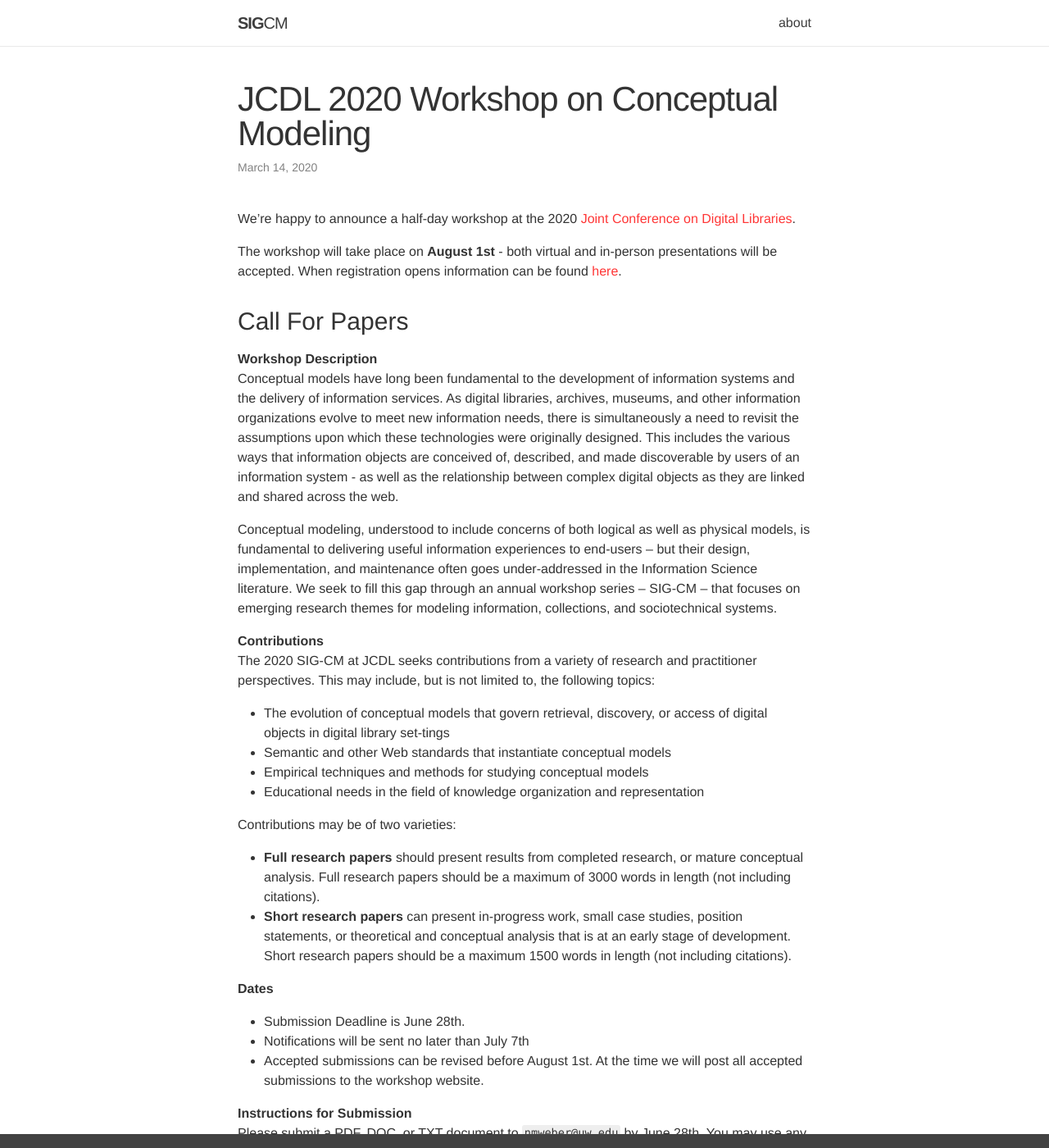
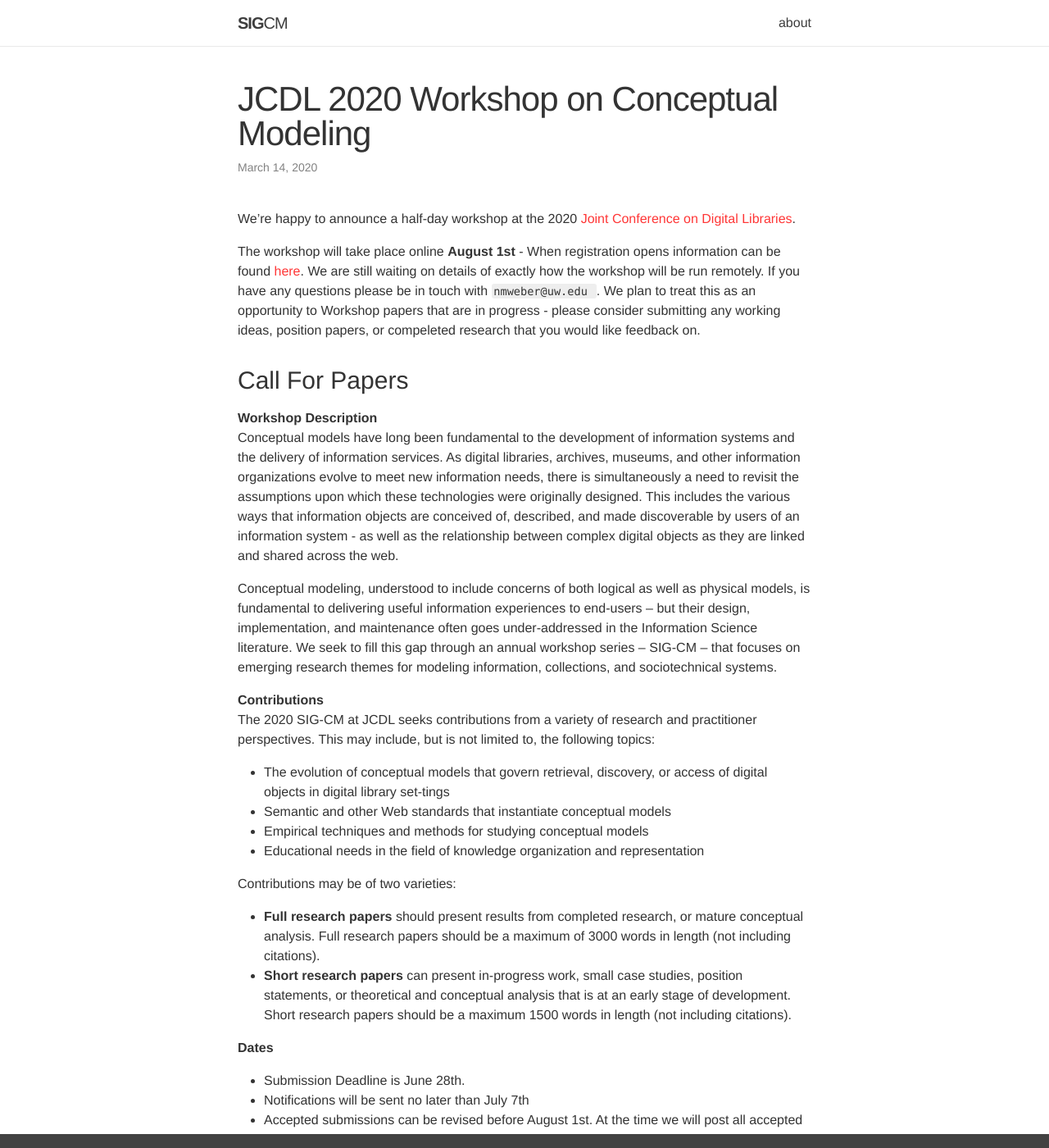
Before and after one commit to sig-cm/sig-cm.github.io, a Jekyll site: the page built from _news/JCDL-2020-CFP.md, in a window 1280 px wide and 1400 px high. Shown: the whole window at 82% size. Built offline with Jekyll 4.4.1, drawn with Linux system fonts in a browser that asks for light colours; nearby versions of some CDN libraries; some of the changed text lies outside the part shown.

Commit message:
Update JCDL-2020-CFP.md

```diff
--- a/_news/JCDL-2020-CFP.md
+++ b/_news/JCDL-2020-CFP.md
@@ -7,7 +7,7 @@ inline: false
 
 We're happy to announce a half-day workshop at the 2020 [Joint Conference on Digital Libraries](https://2020.jcdl.org/).
 
-The workshop will take place on **August 1st** - both virtual and in-person presentations will be accepted. When registration opens information can be found [here](https://2020.jcdl.org/Registration.html).
+The workshop will take place online **August 1st** - When registration opens information can be found [here](https://2020.jcdl.org/Registration.html). We are still waiting on details of exactly how the workshop will be run remotely. If you have any questions please be in touch with `nmweber@uw.edu `. We plan to treat this as an opportunity to Workshop papers that are in progress - please consider submitting any working ideas, position papers, or compeleted research that you would like feedback on.
 
 ### Call For Papers
 
```
Also changed, not shown: other parts of _news/JCDL-2020-CFP.md (+1 -1 lines).
